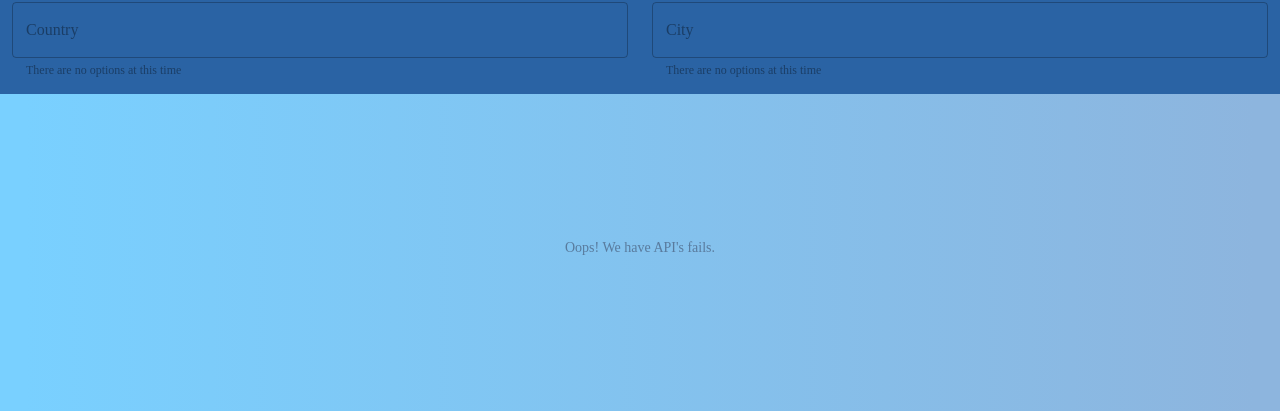
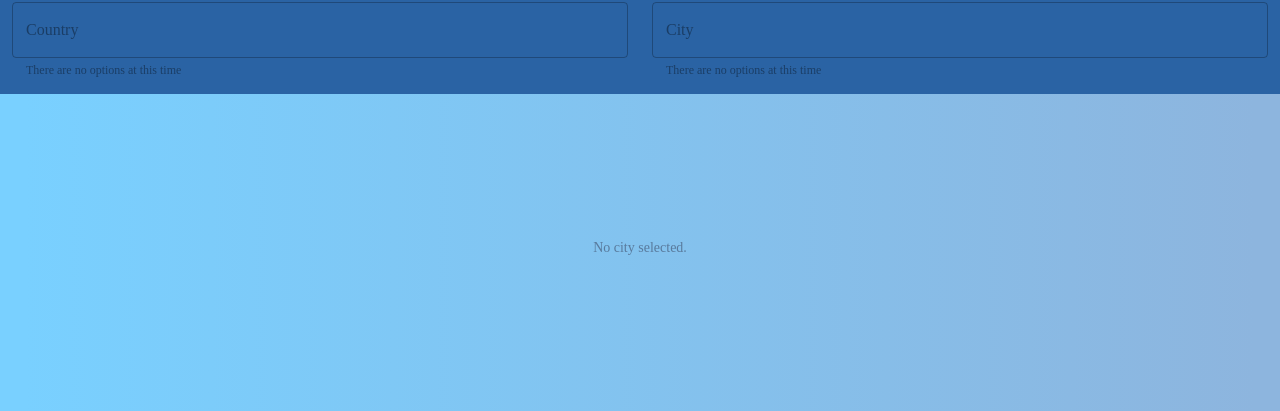
Before and after one commit to NataliaSuarez/weather, a React (Create React App) app: page / in a window 1280 px wide. Shown: the part 386-797 px from the top of the page. Built offline with nearby package versions, Linux system fonts and the light colour scheme; no server answers; a web font is replaced by a local one.

Commit message:
update url and update message of card container

```diff
--- a/src/api/weatherByCity.ts
+++ b/src/api/weatherByCity.ts
@@ -3,7 +3,7 @@ import { useQuery } from 'react-query';
 export const useWeather = (city: string | null) => useQuery(['weather', city], async () => {
 	if (!city) return;
 
-  return fetch(`http://api.weatherapi.com/v1/current.json?key=${process.env.REACT_APP_API_KEY_WEATHER}&q=${city}&aqi=no`).then(res =>
+  return fetch(`https://api.weatherapi.com/v1/current.json?key=${process.env.REACT_APP_API_KEY_WEATHER}&q=${city}&aqi=no`).then(res =>
     res.json()
   )
 });
--- a/src/components/CardView/index.tsx
+++ b/src/components/CardView/index.tsx
@@ -130,6 +130,10 @@ type CardViewProps = {
 const CardView = ({ city }: CardViewProps) => {
   const { isLoading, error, data } = useWeather(city);
 
+  if (city === null) return (<Container>
+    <ErrorMessage>No city selected.</ErrorMessage>
+  </Container>);
+
   if (isLoading || error || !data || data?.error) return (<Container>
     <ErrorMessage>Oops! We have API's fails. </ErrorMessage>
   </Container>);
```
